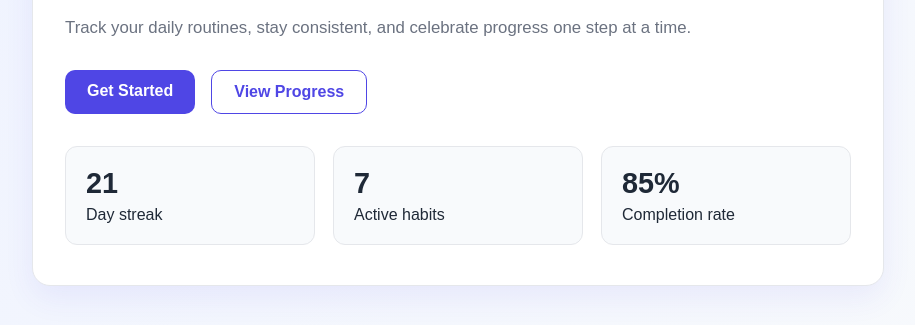
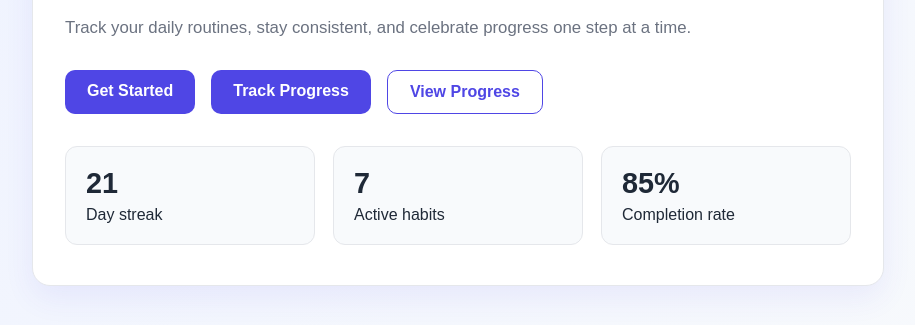
Before and after one commit to MADHUSUDHAN63/habit, a plain HTML site: page index.html in a window 1280 px wide. Shown: the part 193-518 px from the top of the page, without its empty margins (182-1097 px from the left). Drawn offline with Linux system fonts and the light colour scheme.

Commit message:
Track Progress button have been added

```diff
--- a/index.html
+++ b/index.html
@@ -114,6 +114,7 @@
 
         <div class="actions">
           <a class="button" href="#">Get Started</a>
+          <a class="button" href="#">Track Progress</a>
           <a class="button secondary" href="#">View Progress</a>
         </div>
 
```
